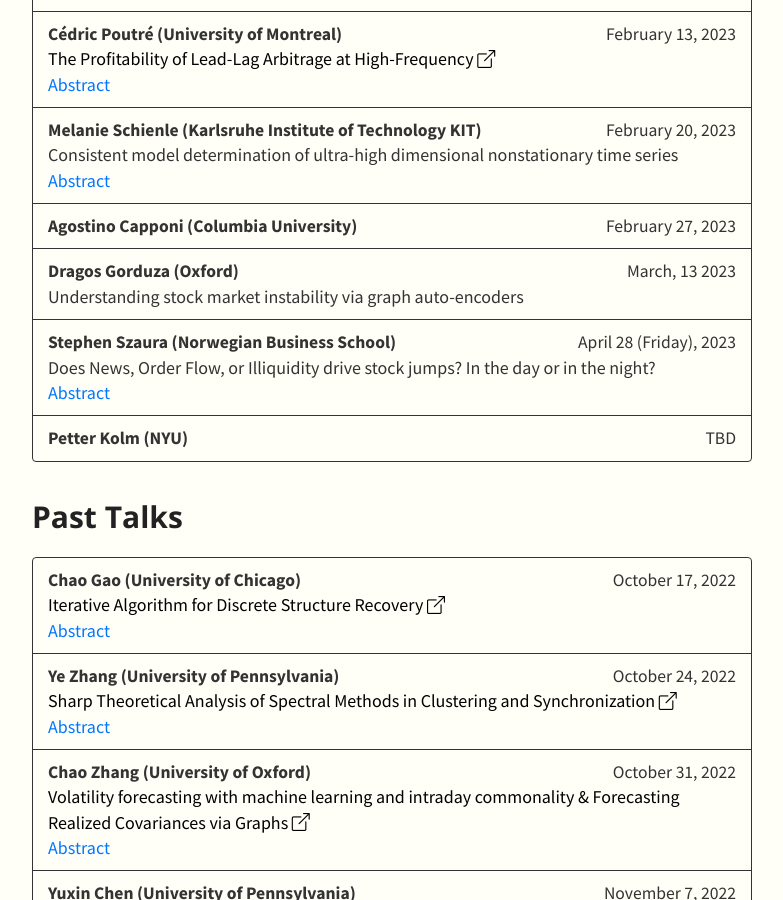
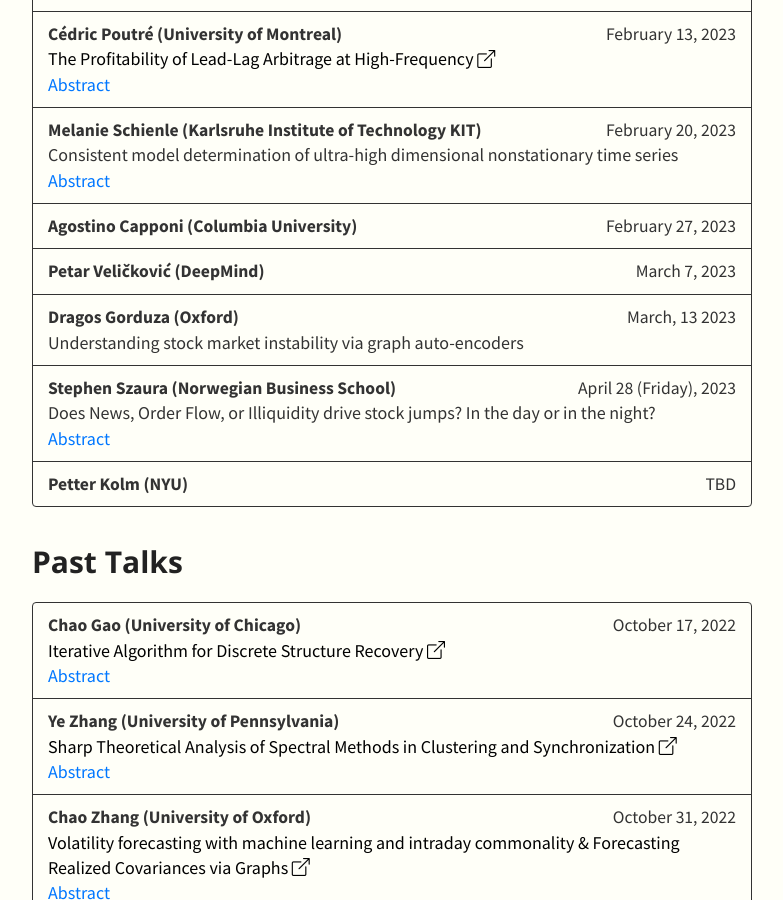
Before and after one commit to SML-Fin/SML-Fin.github.io, a Jekyll site: the page built from index.md, in a window 1280 px wide and 900 px high, scrolled down 675 px. Shown: the whole window, without its empty margins (248-1031 px from the left). Built offline with Jekyll 4.4.1, drawn with Linux system fonts in a browser that asks for light colours; nearby versions of some CDN libraries; our own code applies the rules of GitHub Pages for plain Markdown files.

Commit message:
Update talks.yml

```diff
--- a/_data/talks.yml
+++ b/_data/talks.yml
@@ -16,6 +16,8 @@
       title: Consistent model determination of ultra-high dimensional nonstationary time series
     - speaker: Agostino Capponi (Columbia University)
       date: February 27, 2023
+    - speaker:  Petar Veličković  (DeepMind)
+      date: March 7, 2023
     - speaker: Dragos Gorduza (Oxford)
       date: March, 13 2023
       title: Understanding stock market instability via graph auto-encoders
```
